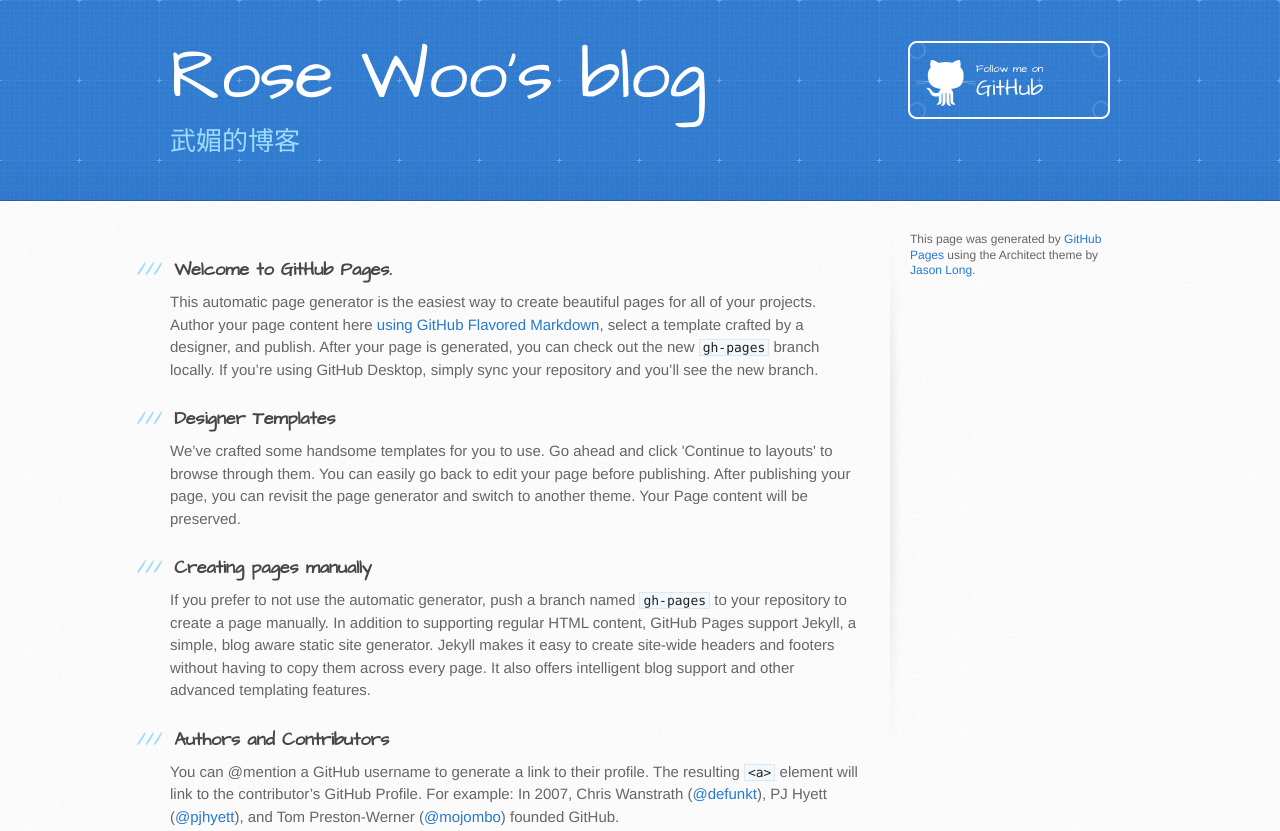
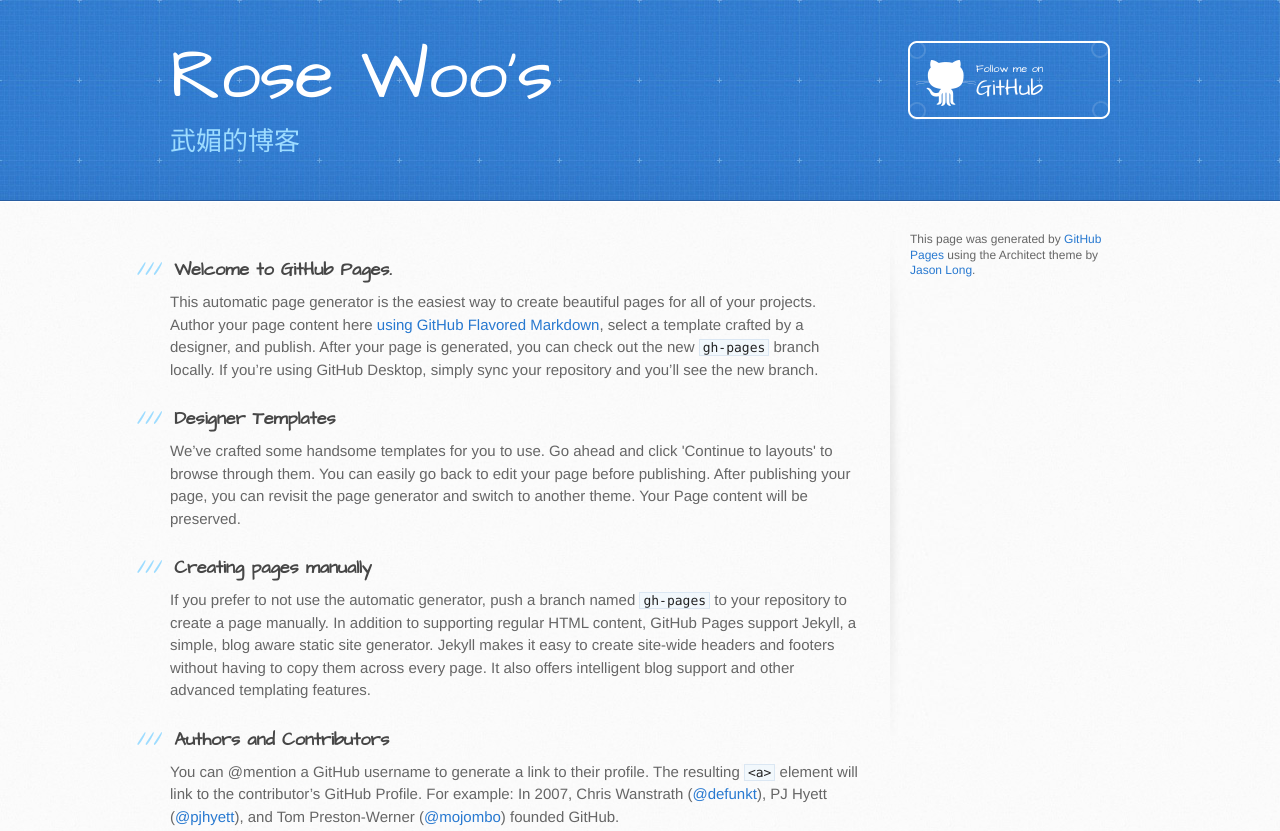
Before and after one commit to meier1993/myblog, a plain HTML site: page index.html in a window 1280 px wide. Shown: the top 831 px of the page. Drawn offline with Linux system fonts and the light colour scheme.

Commit message:
修改name

```diff
--- a/index.html
+++ b/index.html
@@ -19,7 +19,7 @@
   <body>
     <header>
       <div class="inner">
-        <h1>Rose Woo's blog</h1>
+        <h1>Rose Woo's</h1>
         <h2>武媚的博客</h2>
         <a href="https://github.com/meier1993" class="button"><small>Follow me on</small> GitHub</a>
       </div>
```
